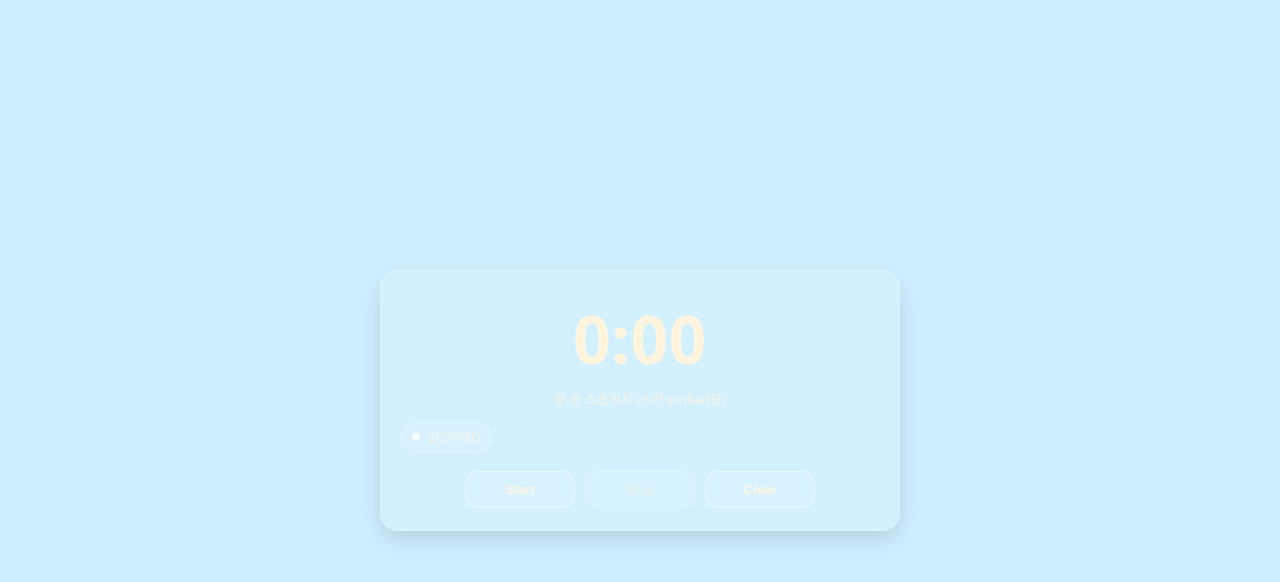
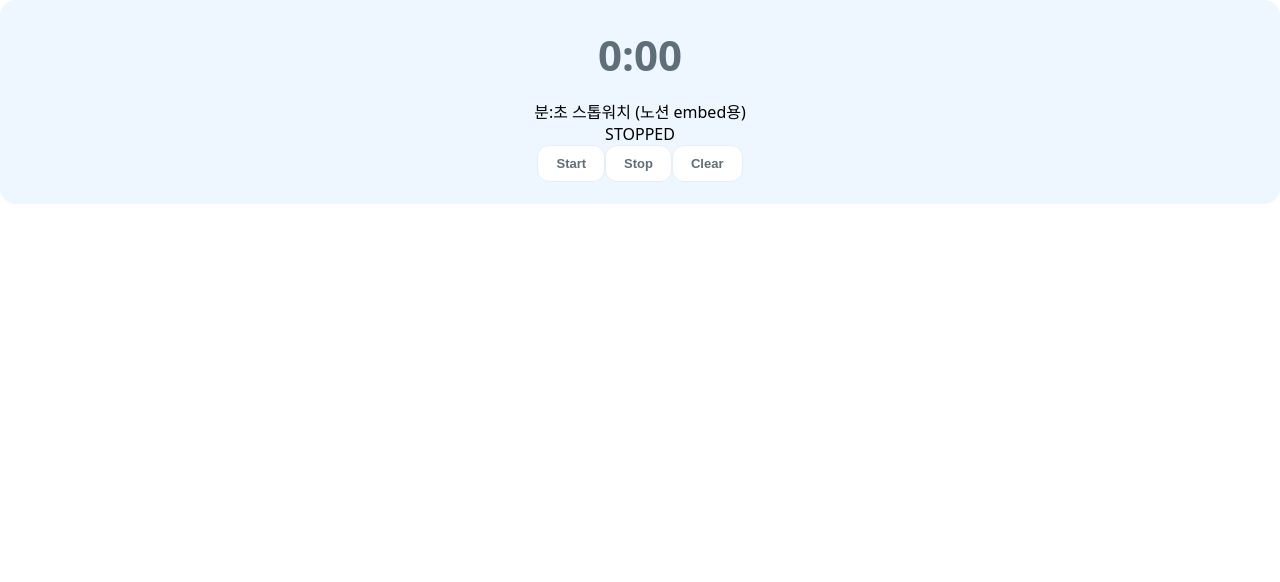
Before and after one commit to kkkkiyojj/Stop, a Next.js app: page / in a window 1280 px wide. Shown: the top 582 px of the page. Built offline with nearby package versions, Linux system fonts and the light colour scheme.

Commit message:
Refactor CSS variables and styles for consistency

```diff
--- a/app/globals.css
+++ b/app/globals.css
@@ -1,111 +1,72 @@
 :root {
-  --sky: #cfefff;      /* 연하늘색 */
-  --ivory: #fff5df;    /* 아이보리 */
-  --white: #ffffff;
-  --shadow: rgba(0, 0, 0, 0.12);
+  --outer-white: #ffffff;
+  --inner-sky: #eef7ff;
+  --text-main: #5f6f7a;
+  --text-soft: #8fa3b1;
+  --border-soft: #e6eef5;
 }
 
-* { box-sizing: border-box; }
+* {
+  box-sizing: border-box;
+}
 
 html, body {
-  height: 100%;
   margin: 0;
-  font-family: ui-sans-serif, system-ui, -apple-system, Segoe UI, Roboto, "Apple SD Gothic Neo", "Noto Sans KR", Arial, sans-serif;
+  padding: 0;
+  background: transparent; /* 🔴 노션 배경 비치지 않게 */
+  font-family: system-ui, -apple-system, BlinkMacSystemFont, "Segoe UI",
+    Roboto, "Apple SD Gothic Neo", "Noto Sans KR", sans-serif;
 }
 
-body {
-  background: var(--sky);
-  display: flex;
-  align-items: center;
-  justify-content: center;
+.outer {
+  background: var(--outer-white);
+  padding: 18px;
+  border-radius: 20px;
+  box-shadow: 0 6px 20px rgba(0, 0, 0, 0.08);
 }
 
 .widget {
-  width: min(520px, 92vw);
-  padding: 22px 20px;
-  border-radius: 18px;
-  background: rgba(255, 255, 255, 0.10);
-  box-shadow: 0 10px 25px var(--shadow);
-  border: 1px solid rgba(255,255,255,0.25);
+  background: var(--inner-sky);
+  border-radius: 16px;
+  padding: 20px 18px 22px;
+  min-width: 240px;
+  text-align: center;
+}
+
+.clear {
+  background: transparent;
+  border: none;
+  color: var(--text-soft);
+  font-weight: 600;
+  font-size: 12px;
+  cursor: pointer;
+  margin-bottom: 10px;
 }
 
 .time {
-  text-align: center;
-  color: var(--ivory);
-  font-weight: 800;
-  font-size: clamp(44px, 7vw, 66px);
-  letter-spacing: 0.5px;
-  user-select: none;
+  font-size: 42px;
+  font-weight: 700;
+  color: var(--text-main);
+  margin: 6px 0 16px;
 }
 
-.sub {
-  margin-top: 6px;
-  text-align: center;
-  color: rgba(255, 245, 223, 0.85);
-  font-size: 13px;
-  user-select: none;
-}
-
-.row {
-  margin-top: 18px;
+.buttons {
   display: flex;
-  gap: 10px;
   justify-content: center;
-  flex-wrap: wrap;
+  gap: 12px;
 }
 
 button {
-  appearance: none;
-  border: 1px solid rgba(255,255,255,0.55);
-  background: rgba(255,255,255,0.14);
-  color: var(--ivory);
-  padding: 10px 14px;
-  border-radius: 14px;
-  font-weight: 700;
+  background: #ffffff;
+  border: 1px solid var(--border-soft);
+  border-radius: 12px;
+  padding: 10px 18px;
+  font-size: 13px;
+  font-weight: 600;
+  color: var(--text-main);
   cursor: pointer;
-  transition: transform 120ms ease, background 120ms ease, border-color 120ms ease;
-  min-width: 110px;
 }
 
 button:hover {
-  transform: translateY(-1px);
-  background: rgba(255,255,255,0.18);
-  border-color: rgba(255,255,255,0.75);
+  background: #f7fbff;
 }
-
-button:active {
-  transform: translateY(0px);
-}
-
-button[disabled] {
-  opacity: 0.5;
-  cursor: not-allowed;
-}
-
-.badge {
-  display: inline-flex;
-  align-items: center;
-  gap: 8px;
-  justify-content: center;
-  margin: 14px auto 0;
-  width: fit-content;
-  padding: 6px 10px;
-  border-radius: 999px;
-  border: 1px solid rgba(255,255,255,0.30);
-  background: rgba(255,255,255,0.10);
-  color: rgba(255, 245, 223, 0.9);
-  font-size: 12px;
-  user-select: none;
-}
-
-.dot {
-  width: 8px;
-  height: 8px;
-  border-radius: 999px;
-  background: rgba(255,255,255,0.8);
-}
-.dot.running { animation: pulse 1s infinite ease-in-out; }
-@keyframes pulse {
-  0%, 100% { transform: scale(1); opacity: 0.7; }
-  50% { transform: scale(1.35); opacity: 1; }
-}
```
